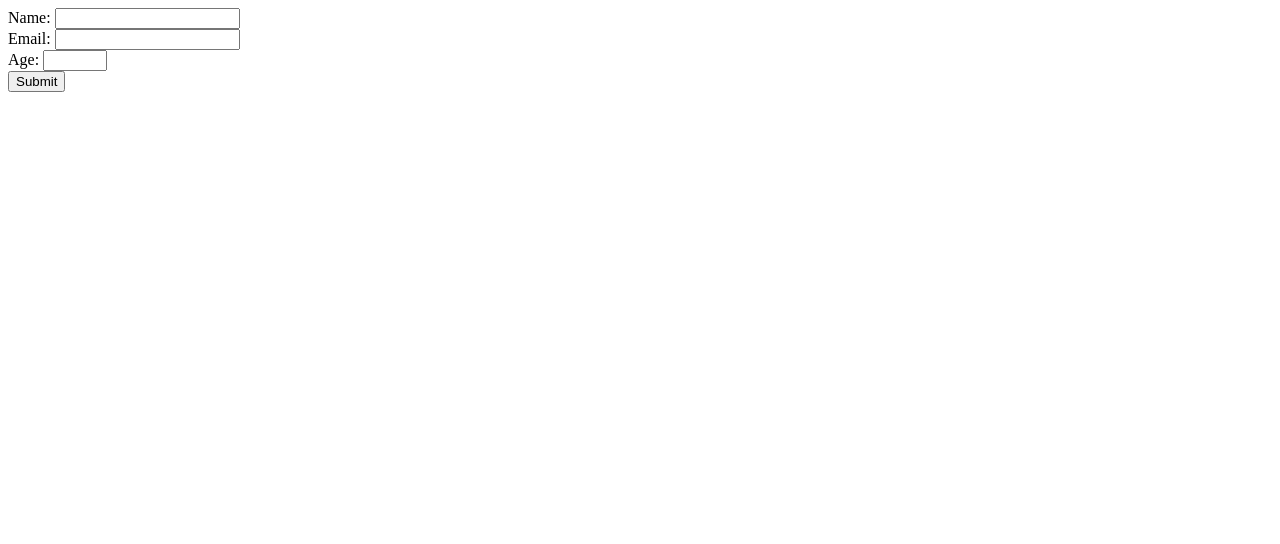
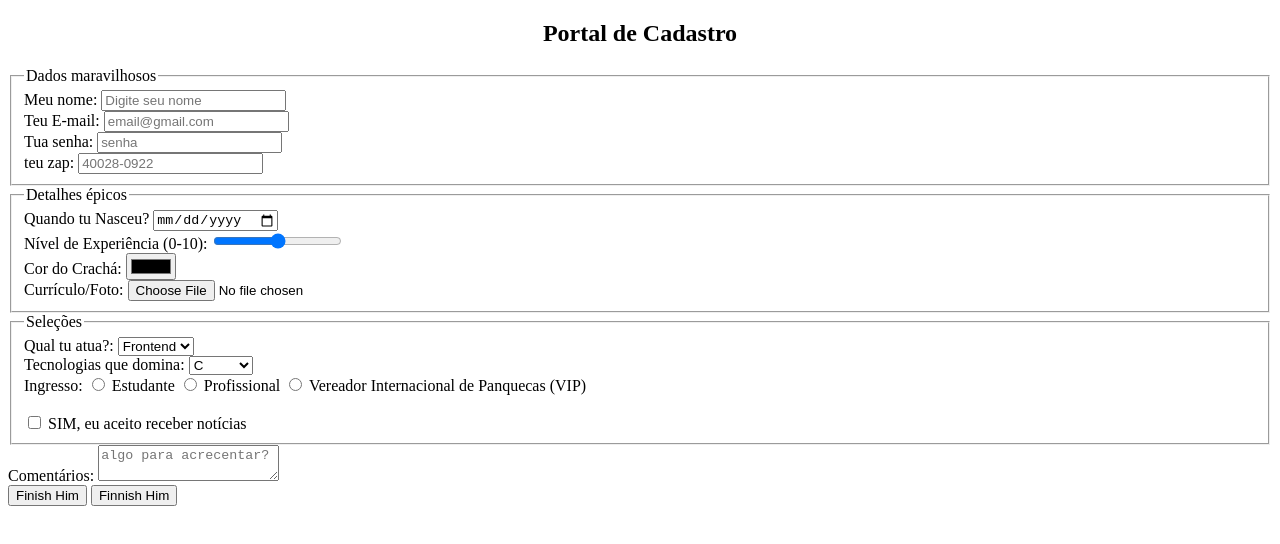
Before and after one commit to 4SR13L/Jonas, a plain HTML site: page index.html in a window 1280 px wide. Drawn offline with Linux system fonts and the light colour scheme.

Commit message:
Revamp registration form with additional fields
Updated the form layout and added new fields for user input.

```diff
--- a/index.html
+++ b/index.html
@@ -1,22 +1,62 @@
 <!DOCTYPE html>
 <html lang="en">
 <head>
-    <meta charset="UTF-8">
-    <meta name="viewport" content="width=device-width, initial-scale=1.0">
-    <title>Form</title>
+<meta charset="UTF-8">
+<title>Cadastro</title>
 </head>
 <body>
-    <form action="#" method="post">
-        <label for="name">Name:</label>
-        <input type="text" id="name" name="name" required>
-        <br>
-        <label for="email">Email:</label>
-        <input type="email" id="email" name="email" required>
-        <br>
-        <label for="age">Age:</label>
-        <input type="number" id="age" name="age" min="1" max="120" required>
-        <br>
-        <input type="submit" value="Submit">
-    </form>
+<h2 style="text-align:center;">Portal de Cadastro</h2>
+<form>
+<fieldset>
+<legend>Dados maravilhosos</legend>
+<label>Meu nome:</label>
+<input type="text" placeholder="Digite seu nome"><br>
+<label> Teu E-mail:</label>
+<input type="email" placeholder="email@gmail.com"><br>
+<label>Tua senha:</label>
+<input type="password"  placeholder="senha"><br>
+<label>teu zap:</label>
+<input type="tel" placeholder="40028-0922">
+</fieldset>
+<fieldset>
+<legend>Detalhes épicos</legend>
+<label>Quando tu Nasceu?</label>
+<input type="date"><br>
+<label>Nível de Experiência (0-10):</label>
+<input type="range" min="0" max="10"><br>
+<label>Cor do Crachá:</label>
+<input type="color"><br>
+<label>Currículo/Foto:</label>
+<input type="file">
+</fieldset>
+<fieldset>
+<legend> Seleções</legend>
+<label>Qual tu atua?:</label>
+<select>
+<option>Frontend</option>
+<option>Backend</option>
+<option>Fullstack</option>
+<option>DevOps</option>
+</select><br>
+<label>Tecnologias que domina:</label>
+<select>
+<option>C</option>
+<option>Python</option>
+<option>Ruby</option>
+</select><br>
+<label>Ingresso:</label>
+<input type="radio" name="ingresso"> Estudante
+<input type="radio" name="ingresso"> Profissional
+<input type="radio" name="ingresso"> Vereador Internacional de Panquecas (VIP)
+<br><br>
+<input type="checkbox"> SIM, eu aceito receber notícias
+</fieldset>
+<label>Comentários:</label>
+<textarea placeholder="algo para acrecentar?"></textarea>
+<div class="buttons">
+<button type="submit">Finish Him</button>
+<button type="reset">Finnish Him</button>
+</div>
+</form>
 </body>
 </html>
```
